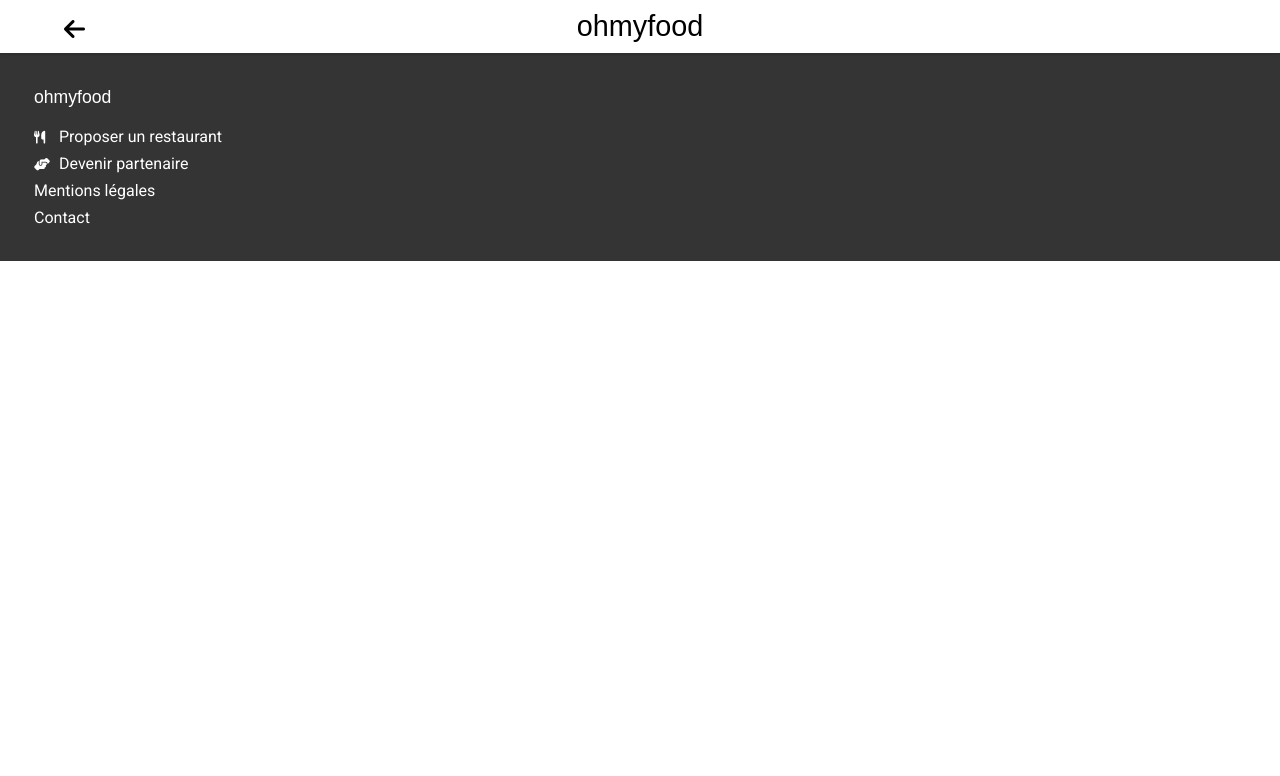
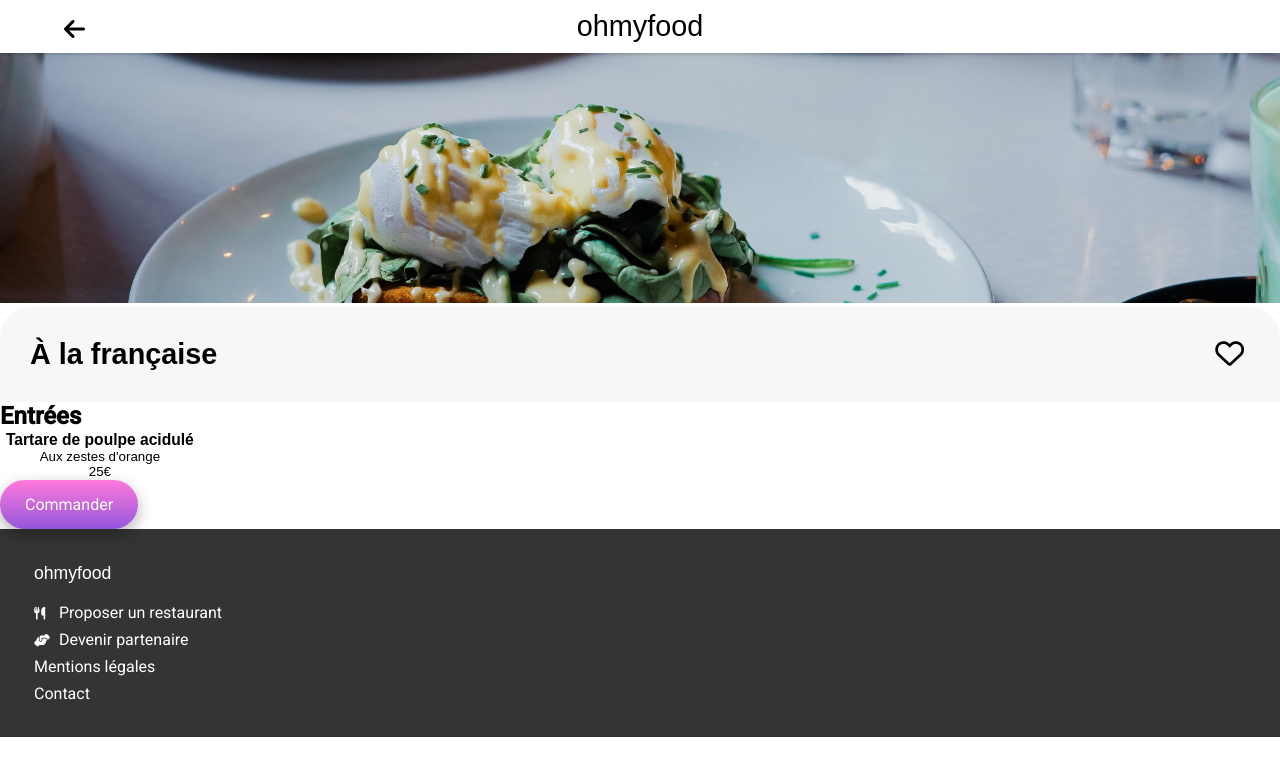
Before and after one commit to ThomasCharuel/ohmyfood, a website: page restaurant__a_la_francaise.html in a window 1280 px wide. Drawn offline with Linux system fonts and the light colour scheme; a web font is replaced by a local one.

Commit message:
Like button is now a component

```diff
--- a/restaurant__a_la_francaise.html
+++ b/restaurant__a_la_francaise.html
@@ -22,7 +22,44 @@
         </nav>
     </header>
     <main>
+        <header class="restaurant-menu-header">
+            <img src="public/images/restaurants/toa-heftiba-DQKerTsQwi0-unsplash.jpg" alt="Photo de À la française" class="restaurant-menu-header__image">
+            <div class="restaurant-menu-header__title_wrapper">
+                <h1 class="restaurant-menu-header__title">À la française</h1>
+                <button class="restaurant-menu-header__like-button like-button">
+                    <i class="fa-regular fa-heart"></i>
+                    <i class="fa-solid fa-heart"></i>
+                </button>
+            </div>
+        </header>
+        <section class="restaurant-menu-section">
+            <ol>
+                <li>
+                    <h2 class="course-title">Entrées</h2>
+                    <ul class="course-listing">
+                        <li>
+                            <article class="course-card">
+                                <button>
+                                    <div>
+                                        <h3>Tartare de poulpe acidulé</h3>
+                                        <div>
+                                            <p>Aux zestes d'orange</p>
+                                            <p>25€</p>
+                                        </div>
+                                    </div>
+                                    <div>
 
+                                    </div>
+                                </button>
+                            </article>
+                        </li>
+                    </ul>
+                </li>
+            </ol>
+        </section>
+        <section class="restaurant-menu-cta-section">
+            <a href="#" class="cta-btn">Commander</a>
+        </section>
     </main>
     <footer>
         <nav class="footer-nav">
--- a/sass/components/_buttons.scss
+++ b/sass/components/_buttons.scss
@@ -1,4 +1,5 @@
 .cta-btn {
+  display: inline-block; // Take the element in the parent's padding
   color: white;
   font-weight: $font-weight-bold;
   font-size: 1rem;
@@ -12,3 +13,25 @@
     background-image: linear-gradient(to bottom, lighten($color-secondary, 2%), lighten($color-primary, 5%));
   }
 }
+
+.like-button {
+  font-size: 1.6rem;
+  cursor: pointer;
+
+  .fa-solid {
+    display: none;
+    cursor: pointer;
+    background: linear-gradient(to top, lighten($color-secondary, 2%), lighten($color-primary, 5%));
+    -webkit-background-clip: text;
+    -webkit-text-fill-color: transparent;
+  }
+
+  &:hover {
+    .fa-regular {
+      display: none;
+    }
+    .fa-solid {
+      display: inline-block;
+    }
+  }
+}
--- a/sass/layout/_header.scss
+++ b/sass/layout/_header.scss
@@ -50,8 +50,4 @@
     margin-bottom: 30px;
     font-size: 1.1rem;
   }
-
-  &__cta-btn {
-    display: inline-block; // Take the element in the parent's padding
-  }
 }
--- a/sass/main.scss
+++ b/sass/main.scss
@@ -11,3 +11,4 @@
 @import 'layout/footer';
 
 @import 'pages/home';
+@import 'pages/restaurant';
--- a/sass/pages/_home.scss
+++ b/sass/pages/_home.scss
@@ -122,23 +122,5 @@
 
   &__like-button {
     font-size: 1.6rem;
-    cursor: pointer;
-
-    .fa-solid {
-      display: none;
-      cursor: pointer;
-      background: linear-gradient(to top, lighten($color-secondary, 2%), lighten($color-primary, 5%));
-      -webkit-background-clip: text;
-      -webkit-text-fill-color: transparent;
-    }
-
-    &:hover {
-      .fa-regular {
-        display: none;
-      }
-      .fa-solid {
-        display: inline-block;
-      }
-    }
   }
 }
--- /dev/null
+++ b/sass/pages/_restaurant.scss
@@ -0,0 +1,26 @@
+.restaurant-menu-header {
+  &__image {
+    object-fit: cover;
+    object-position: center;
+    height: 250px;
+    width: 100%;
+  }
+
+  &__title {
+    font-family: 'Shrikhand', sans-serif;
+    font-size: 1.8rem;
+  }
+
+  &__title_wrapper {
+    display: flex;
+    justify-content: space-between;
+    align-items: center;
+    padding: 30px;
+    background-color: $color-light-grey;
+    border-radius: 30px 30px 0px 0px;
+  }
+
+  &__like-button {
+    font-size: 1.8rem;
+  }
+}
```
Also changed, not shown: index.html (+5 -5 lines), public/css/style.css, sass/layout/_navigation.scss (deleted), 1 other file.
